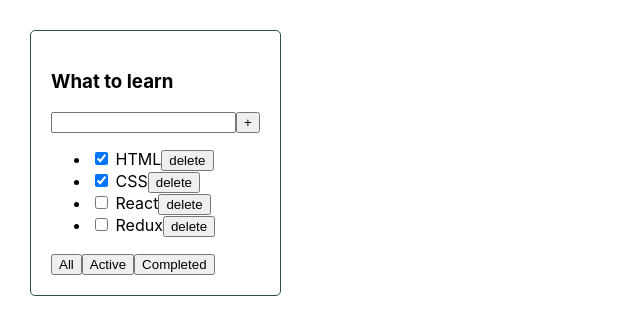
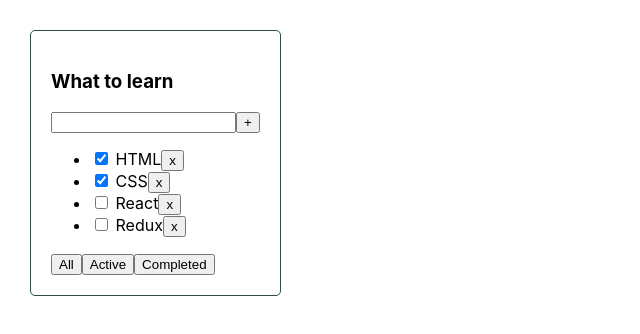
Before and after one commit to dasiklasik/todolist, a React (Create React App) app: page / in a window 1280 px wide. Shown: the top 334 px of the page, without its empty margins (0-640 px from the left). Built offline with nearby package versions, Linux system fonts and the light colour scheme.

Commit message:
add uuid, refactor code, add function for adding tasks

```diff
--- a/package.json
+++ b/package.json
@@ -10,10 +10,12 @@
     "@types/node": "^12.0.0",
     "@types/react": "^16.9.0",
     "@types/react-dom": "^16.9.0",
+    "@types/uuid": "^8.3.1",
     "react": "^16.13.1",
     "react-dom": "^16.13.1",
     "react-scripts": "3.4.1",
-    "typescript": "~3.7.2"
+    "typescript": "~3.7.2",
+    "uuid": "^8.3.2"
   },
   "scripts": {
     "start": "react-scripts start",
--- a/src/App.tsx
+++ b/src/App.tsx
@@ -1,60 +1,76 @@
 import React, {useState} from 'react';
 import './App.css';
 import TodoList from "./TodoList";
+import {v1} from "uuid";
 
 export type TaskType = {
-    id: number
+    id: string
     title: string
     isDone: boolean
 }
 
-export type filterValuesType = 'all' | 'active' | 'completed'
+export type FilterValuesType = 'all' | 'active' | 'completed'
+
 // C-"R"-UD
 // CLI -> GUI -> UI
 function App() {
-    const [tasks, setTasks] = useState(
+
+    let [filter, setFilter] = useState<FilterValuesType>('all');
+
+    function changeFilter(filterValue: FilterValuesType) {
+        setFilter(filterValue);
+    }
+
+
+
+    let [tasks, setTasks] = useState<Array<TaskType>>(
         [  // TaskType []
-            {id: 1, title: "HTML", isDone: true},
-            {id: 2, title: "CSS", isDone: true},
-            {id: 3, title: "React", isDone: false},
-            {id: 4, title: "Redux", isDone: false},
+            {id: v1(), title: "HTML", isDone: true},
+            {id: v1(), title: "CSS", isDone: true},
+            {id: v1(), title: "React", isDone: false},
+            {id: v1(), title: "Redux", isDone: false},
         ]
-    )
+    );
 
-    const [filter, setFilter] = useState<filterValuesType>('all')
+    function removeTask(id: string) {
+        setTasks(tasks.filter(t => t.id !== id))
+    }
 
-    // let tasks: Array<TaskType> = [  // TaskType []
+    function addTask(value: string) {
+        let newTask: TaskType = {id: v1(), title: value, isDone: false}
+        setTasks([newTask, ...tasks])
+    }
+
+    // const tasks1: Array<TaskType> = [  // TaskType []
     //     {id: 1, title: "HTML", isDone: true},
     //     {id: 2, title: "CSS", isDone: true},
     //     {id: 3, title: "React", isDone: false},
     //     {id: 4, title: "Redux", isDone: false},
+    //     {id: 5, title: "Redux", isDone: false},
     // ]
 
-    const changeFilter = (filter: filterValuesType) => {
-        setFilter(filter);
+    let tasksForTodolist = tasks;
+    if (filter === 'completed') {
+        tasksForTodolist = tasks.filter(t => t.isDone === true)
+    }
+    if (filter === 'active') {
+        tasksForTodolist = tasks.filter(t => t.isDone === false)
+    }
+    if (filter === 'all') {
+        tasksForTodolist = tasks;
     }
 
-    const removeTask = (taskID: number) => {
-        setTasks(tasks.filter(task => task.id !== taskID))
 
-        console.log(tasks)
-    }
-
-    let tasksForRender = tasks
-    if (filter === 'active') {
-        tasksForRender = tasks.filter(t => t.isDone === false)
-    }
-    if (filter === 'completed') {
-        tasksForRender = tasks.filter(t => t.isDone === true)
-    }
     return (
         <div className="App">
             <TodoList
                 title={"What to learn"}
-                tasks={tasksForRender}
-                removeTask={removeTask}
+                tasks={tasksForTodolist}
+                removeTask = {removeTask}
                 changeFilter={changeFilter}
-            /> {/* TodoList({title: "What to learn"}) */}
+                addTask={addTask}
+            />
+             {/*<TodoList title = "What to learn" tasks={tasks1}/>*/}
             {/*<TodoList title={"What to buy"}/>*/}
             {/*<TodoList title={"What to read"}/>*/}
         </div>
--- a/src/Todolist.tsx
+++ b/src/Todolist.tsx
@@ -1,36 +1,70 @@
-import React from 'react';
-import {filterValuesType, TaskType} from "./App";
+import React, {ChangeEvent, KeyboardEvent, useState, Dispatch, SetStateAction} from 'react';
+import {TaskType} from "./App";
+import {FilterValuesType} from "./App";
 
 type TodoListPropsType = {
     title: string
     tasks: Array<TaskType>
-    removeTask: (taskID: number) => void
-    changeFilter: (filter: filterValuesType) => void
+    removeTask: (id: string) => void
+    changeFilter: (filterValue: FilterValuesType) => void
+    addTask: (value: string) => void
 }
 
 const TodoList = (props: TodoListPropsType) => {
-    const tasksJSXElements = props.tasks.map(task => {
+
+    const [newTaskTitle, setNewTaskTitle] = useState('');
+
+    const liJSXElement = props.tasks.map(task => {
+        const removeTask = () => {props.removeTask(task.id)}
         return (
             <li key={task.id}>
                 <input type="checkbox" checked={task.isDone}/> <span>{task.title}</span>
-                <button onClick={() => props.removeTask(task.id)}>delete</button>
+                <button onClick={removeTask}>x</button>
             </li>
         )
-    });
+    } )
+
+    const addTask = () => {
+        if (newTaskTitle) {
+            props.addTask(newTaskTitle)
+            setNewTaskTitle('')
+        }
+    }
+
+    const addNewTaskTitle = (e: ChangeEvent<HTMLInputElement>) => {
+        setNewTaskTitle(e.currentTarget.value)
+    }
+
+    const addKeyPress = (e: KeyboardEvent<HTMLInputElement>) => {
+        if (e.key === 'Enter')  {
+            props.addTask(newTaskTitle)
+            setNewTaskTitle('')
+        }
+    }
+
+    const filterAll = () => props.changeFilter('all')
+    const filterActive = () => props.changeFilter('active')
+    const filterCompleted = () => props.changeFilter('completed')
+
+
+
     return(
         <div className="todolist">
             <h3>{props.title}</h3>
             <div>
-                <input/>
-                <button>+</button>
+                <input value={newTaskTitle}
+                       onChange={addNewTaskTitle}
+                       onKeyPress={addKeyPress}
+                />
+                <button onClick={addTask}>+</button>
             </div>
             <ul>
-                {tasksJSXElements}
+                {liJSXElement}
             </ul>
             <div>
-                <button onClick={() => props.changeFilter('all')}>All</button>
-                <button onClick={() => props.changeFilter('active')}>Active</button>
-                <button onClick={() => props.changeFilter('completed')}>Completed</button>
+                <button onClick={filterAll}>All</button>
+                <button onClick={filterActive}>Active</button>
+                <button onClick={filterCompleted}>Completed</button>
             </div>
         </div>
     )
```
Also changed, not shown: 1 other file (tests, documents, lock files or other folders).
